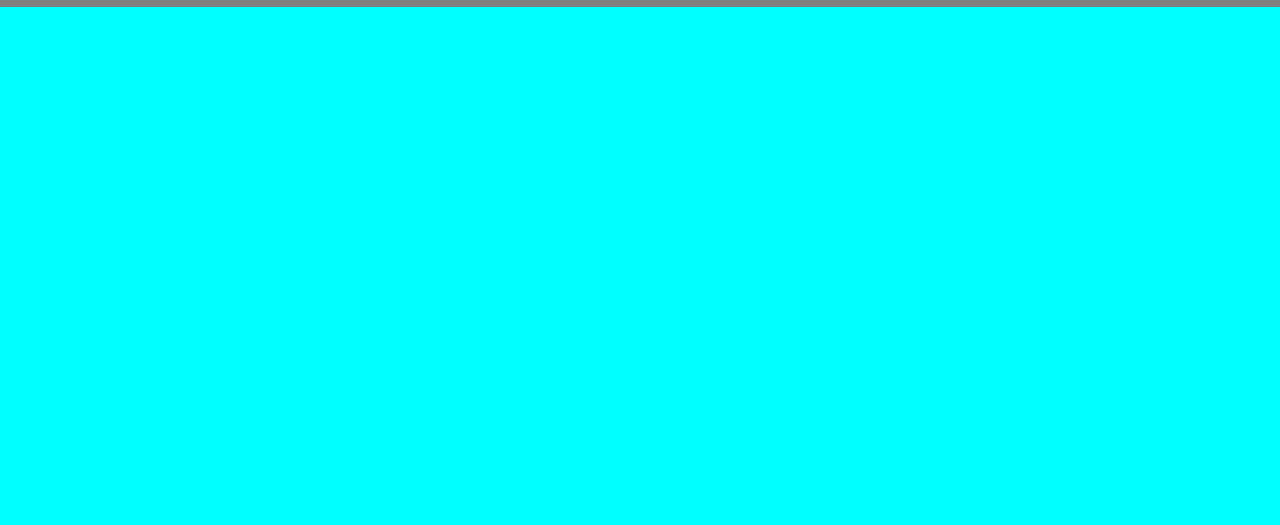
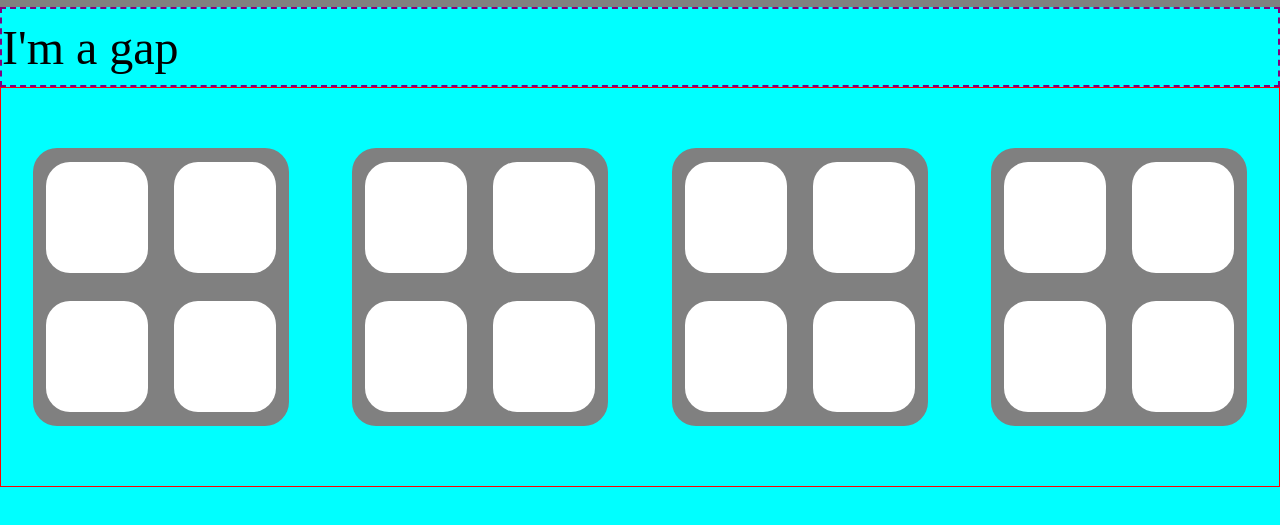
Before and after one commit to Rou-Dou/webGems, a plain HTML site: page index.html in a window 1280 px wide. Shown: the part 63-588 px from the top of the page. Drawn offline with Linux system fonts and the light colour scheme.

Commit message:
added content containers with hoverable options inside.

```diff
--- a/index.html
+++ b/index.html
@@ -23,6 +23,51 @@
         </div>
     </div>
 
+    <div class="gap">
+    </div>
+
+    <div class="flex row fullWidth content centerItems justifyContent" id="content">
+        <div class="contentContainer flex centerItems justifyContent wrapOn">
+            <div class="square hoverable">
+            </div>
+            <div class="square hoverable">
+            </div>
+            <div class="square hoverable">
+            </div>
+            <div class="square hoverable">
+            </div>
+        </div>
+        <div class="contentContainer flex centerItems justifyContent wrapOn">
+            <div class="square hoverable">
+            </div>
+            <div class="square hoverable">
+            </div>
+            <div class="square hoverable">
+            </div>
+            <div class="square hoverable">
+            </div>
+        </div>       <div class="contentContainer flex centerItems justifyContent wrapOn">
+            <div class="square hoverable">
+            </div>
+            <div class="square hoverable">
+            </div>
+            <div class="square hoverable">
+            </div>
+            <div class="square hoverable">
+            </div>
+        </div>       <div class="contentContainer flex centerItems justifyContent wrapOn">
+            <div class="square hoverable">
+            </div>
+            <div class="square hoverable">
+            </div>
+            <div class="square hoverable">
+            </div>
+            <div class="square hoverable">
+            </div>
+        </div>
+
+    </div>
+
     <div class="flex hidden" id="dropdown">
         <ul class="flex column justifyContent">
             <li>Thing1</li>
--- a/style.css
+++ b/style.css
@@ -30,6 +30,47 @@ ul {
     font-family: Impact, Haettenschweiler, 'Arial Narrow Bold', sans-serif;
 }
 
+.fullWidth {
+    width: 100vw;
+}
+
+.contentContainer {
+    width: 20%;
+    height: 70%;
+    background-color: grey;
+    border-radius: 1.5rem;
+}
+
+.square {
+    width: 40%;
+    height: 40%;
+    background-color: white;
+    border-radius: 1.5rem;
+    transition: 0.5s;
+}
+
+.square:hover {
+    background-color: darkgrey;
+    transition: 0.5s;
+}
+
+.content {
+    height: 50vh;
+    border: 1px solid red;
+}
+
+.gap {
+    height: 10vh;
+    border: 2px dashed purple;
+    align-content: center;
+}
+
+.gap::after {
+    content: "I'm a gap";
+    margin: auto;
+    font-size: 3rem;
+}
+
 .hoverable{
     cursor: pointer;
 }
@@ -56,6 +97,10 @@ ul {
 
 .justifyContent{
     justify-content: space-around;
+}
+
+.wrapOn {
+    flex-wrap: wrap;
 }
 
 .topBar {
```
